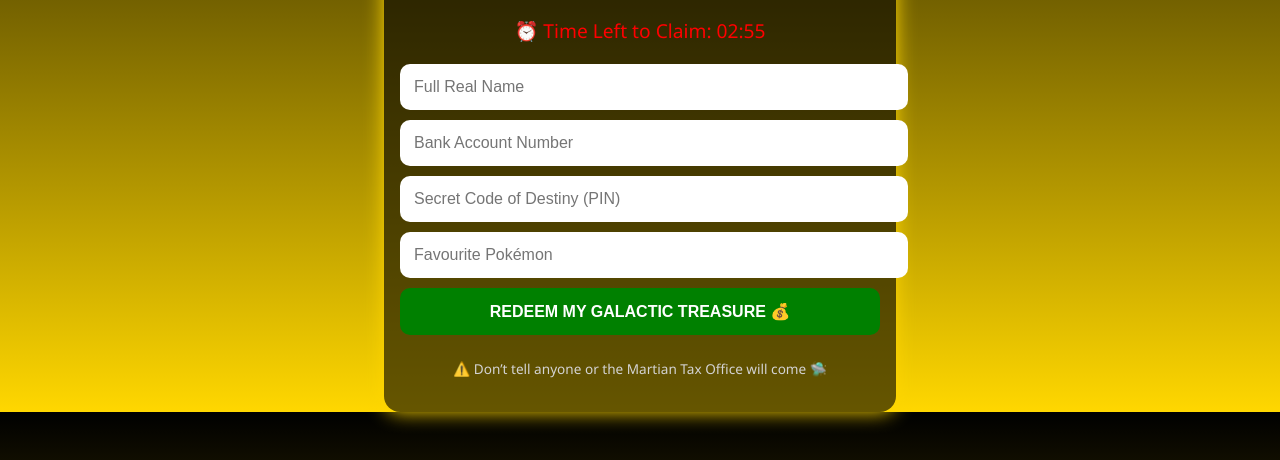
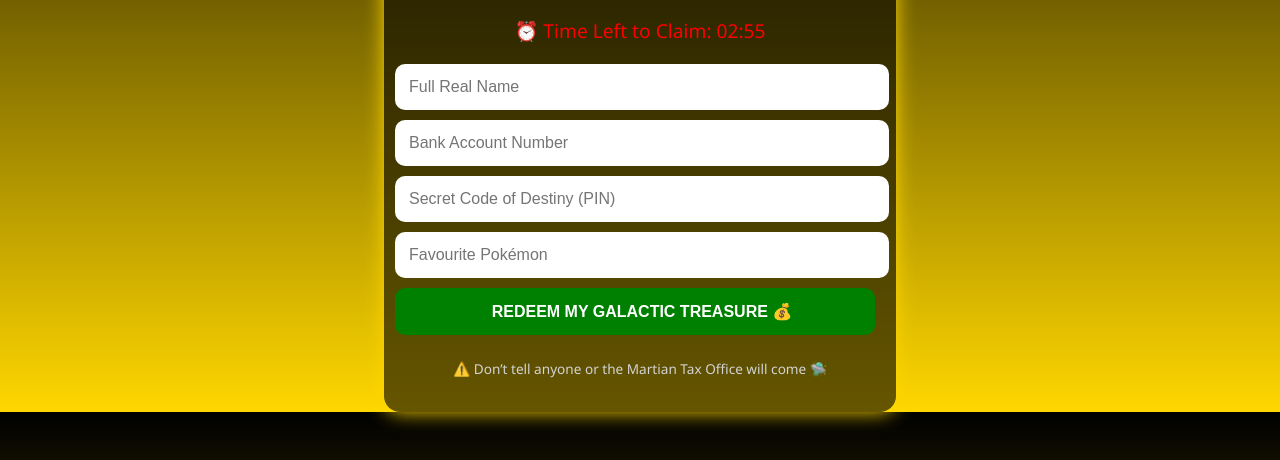
Before and after one commit to SmartGuyYay/bigmoney, a plain HTML site: page index.html in a window 1280 px wide. Shown: the part 340-800 px from the top of the page. Drawn offline with Linux system fonts and the light colour scheme.

Commit message:
Update index.html

```diff
--- a/index.html
+++ b/index.html
@@ -48,8 +48,9 @@
     form input, form button {
       display: block;
       width: 100%;
-      margin: 10px 0;
+      margin: 10px 10px 10px -5px;
       padding: 14px;
+	  padding-right: 0px;
       font-size: 1em;
       border-radius: 10px;
       border: none;
@@ -58,6 +59,7 @@
     form input {
       background: #fff;
       color: #000;
+	  padding-right: -300px;
     }
 
     form button {
@@ -65,6 +67,7 @@
       color: white;
       font-weight: bold;
       cursor: pointer;
+	  position: center;
       transition: background 0.2s ease;
     }
 
```
